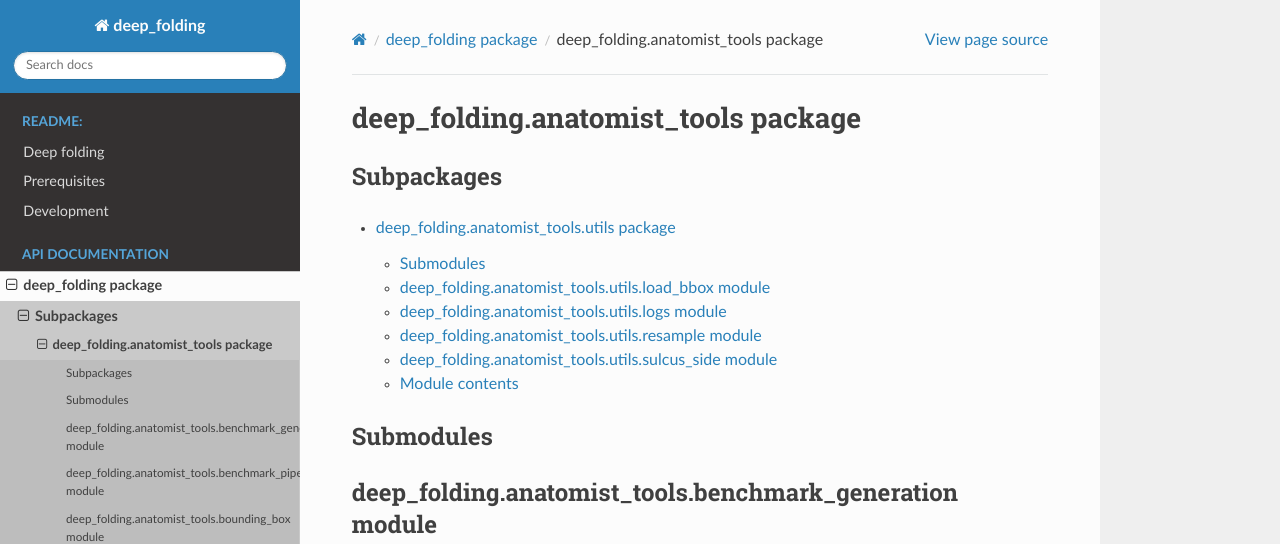
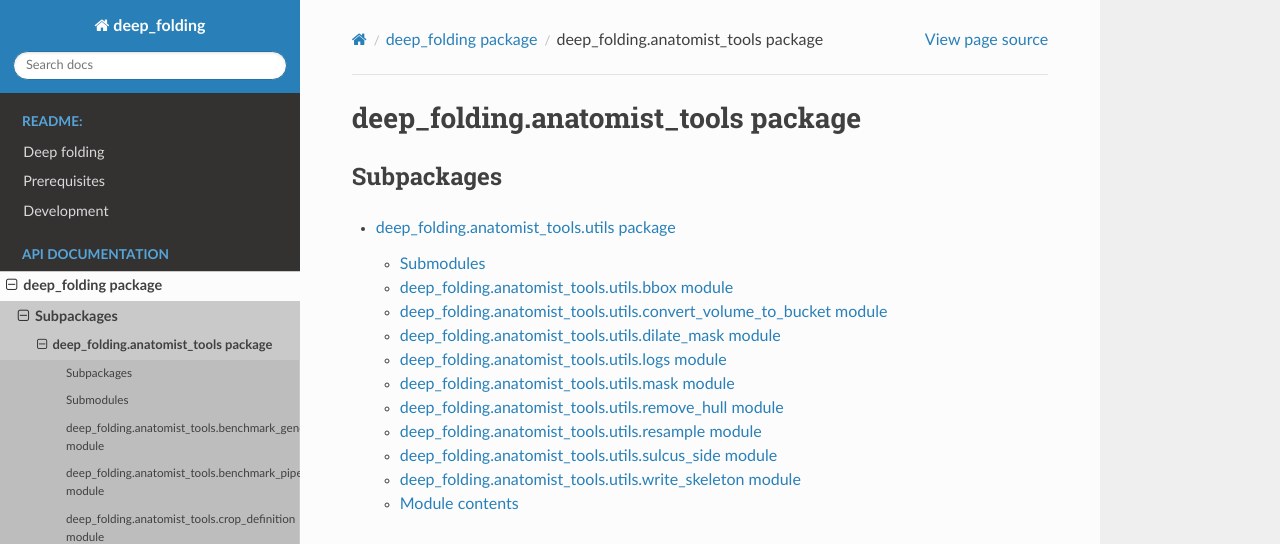
Before and after one commit to neurospin/deep_folding, a Sphinx documentation site: the page built from docs/source/deep_folding.anatomist_tools.rst, in a window 1280 px wide and 1400 px high. Shown: the top 544 px of the window. Built offline with Sphinx 7.4.7 and the Read the Docs theme 2.0.0, drawn with Linux system fonts in a browser that asks for light colours; some of the changed text lies outside the part shown.

Commit message:
Generated rst sphinx doc files

```diff
--- a/docs/source/deep_folding.anatomist_tools.rst
+++ b/docs/source/deep_folding.anatomist_tools.rst
@@ -1,77 +1,77 @@
-deep\_folding\.anatomist\_tools package
-=======================================
+deep\_folding.anatomist\_tools package
+======================================
 
 Subpackages
 -----------
 
 .. toctree::
+   :maxdepth: 4
 
-    deep_folding.anatomist_tools.utils
+   deep_folding.anatomist_tools.utils
 
 Submodules
 ----------
 
-deep\_folding\.anatomist\_tools\.benchmark\_generation module
--------------------------------------------------------------
+deep\_folding.anatomist\_tools.benchmark\_generation module
+-----------------------------------------------------------
 
 .. automodule:: deep_folding.anatomist_tools.benchmark_generation
-    :members:
-    :undoc-members:
-    :show-inheritance:
+   :members:
+   :undoc-members:
+   :show-inheritance:
 
-deep\_folding\.anatomist\_tools\.benchmark\_pipeline module
------------------------------------------------------------
+deep\_folding.anatomist\_tools.benchmark\_pipeline module
+---------------------------------------------------------
 
 .. automodule:: deep_folding.anatomist_tools.benchmark_pipeline
-    :members:
-    :undoc-members:
-    :show-inheritance:
+   :members:
+   :undoc-members:
+   :show-inheritance:
 
-deep\_folding\.anatomist\_tools\.bounding\_box module
------------------------------------------------------
+deep\_folding.anatomist\_tools.crop\_definition module
+------------------------------------------------------
 
-.. automodule:: deep_folding.anatomist_tools.bounding_box
-    :members:
-    :undoc-members:
-    :show-inheritance:
+.. automodule:: deep_folding.anatomist_tools.crop_definition
+   :members:
+   :undoc-members:
+   :show-inheritance:
 
-deep\_folding\.anatomist\_tools\.dataset\_gen\_pipe module
-----------------------------------------------------------
+deep\_folding.anatomist\_tools.dataset\_gen\_pipe module
+--------------------------------------------------------
 
 .. automodule:: deep_folding.anatomist_tools.dataset_gen_pipe
-    :members:
-    :undoc-members:
-    :show-inheritance:
+   :members:
+   :undoc-members:
+   :show-inheritance:
 
-deep\_folding\.anatomist\_tools\.display module
------------------------------------------------
+deep\_folding.anatomist\_tools.display module
+---------------------------------------------
 
 .. automodule:: deep_folding.anatomist_tools.display
-    :members:
-    :undoc-members:
-    :show-inheritance:
+   :members:
+   :undoc-members:
+   :show-inheritance:
 
-deep\_folding\.anatomist\_tools\.load\_data module
---------------------------------------------------
+deep\_folding.anatomist\_tools.load\_data module
+------------------------------------------------
 
 .. automodule:: deep_folding.anatomist_tools.load_data
-    :members:
-    :undoc-members:
-    :show-inheritance:
+   :members:
+   :undoc-members:
+   :show-inheritance:
 
-deep\_folding\.anatomist\_tools\.transform module
--------------------------------------------------
+deep\_folding.anatomist\_tools.mask\_qc module
+----------------------------------------------
 
-.. automodule:: deep_folding.anatomist_tools.transform
-    :members:
-    :undoc-members:
-    :show-inheritance:
-
+.. automodule:: deep_folding.anatomist_tools.mask_qc
+   :members:
+   :undoc-members:
+   :show-inheritance:
 
 Module contents
 ---------------
 
 .. automodule:: deep_folding.anatomist_tools
-    :members:
-    :undoc-members:
-    :show-inheritance:
+   :members:
+   :undoc-members:
+   :show-inheritance:
--- a/docs/source/deep_folding.anatomist_tools.utils.rst
+++ b/docs/source/deep_folding.anatomist_tools.utils.rst
@@ -1,46 +1,85 @@
-deep\_folding\.anatomist\_tools\.utils package
-==============================================
+deep\_folding.anatomist\_tools.utils package
+============================================
 
 Submodules
 ----------
 
-deep\_folding\.anatomist\_tools\.utils\.load\_bbox module
----------------------------------------------------------
+deep\_folding.anatomist\_tools.utils.bbox module
+------------------------------------------------
 
-.. automodule:: deep_folding.anatomist_tools.utils.load_bbox
-    :members:
-    :undoc-members:
-    :show-inheritance:
+.. automodule:: deep_folding.anatomist_tools.utils.bbox
+   :members:
+   :undoc-members:
+   :show-inheritance:
 
-deep\_folding\.anatomist\_tools\.utils\.logs module
----------------------------------------------------
+deep\_folding.anatomist\_tools.utils.convert\_volume\_to\_bucket module
+-----------------------------------------------------------------------
+
+.. automodule:: deep_folding.anatomist_tools.utils.convert_volume_to_bucket
+   :members:
+   :undoc-members:
+   :show-inheritance:
+
+deep\_folding.anatomist\_tools.utils.dilate\_mask module
+--------------------------------------------------------
+
+.. automodule:: deep_folding.anatomist_tools.utils.dilate_mask
+   :members:
+   :undoc-members:
+   :show-inheritance:
+
+deep\_folding.anatomist\_tools.utils.logs module
+------------------------------------------------
 
 .. automodule:: deep_folding.anatomist_tools.utils.logs
-    :members:
-    :undoc-members:
-    :show-inheritance:
+   :members:
+   :undoc-members:
+   :show-inheritance:
 
-deep\_folding\.anatomist\_tools\.utils\.resample module
--------------------------------------------------------
+deep\_folding.anatomist\_tools.utils.mask module
+------------------------------------------------
+
+.. automodule:: deep_folding.anatomist_tools.utils.mask
+   :members:
+   :undoc-members:
+   :show-inheritance:
+
+deep\_folding.anatomist\_tools.utils.remove\_hull module
+--------------------------------------------------------
+
+.. automodule:: deep_folding.anatomist_tools.utils.remove_hull
+   :members:
+   :undoc-members:
+   :show-inheritance:
+
+deep\_folding.anatomist\_tools.utils.resample module
+----------------------------------------------------
 
 .. automodule:: deep_folding.anatomist_tools.utils.resample
-    :members:
-    :undoc-members:
-    :show-inheritance:
+   :members:
+   :undoc-members:
+   :show-inheritance:
 
-deep\_folding\.anatomist\_tools\.utils\.sulcus\_side module
+deep\_folding.anatomist\_tools.utils.sulcus\_side module
+--------------------------------------------------------
+
+.. automodule:: deep_folding.anatomist_tools.utils.sulcus_side
+   :members:
+   :undoc-members:
+   :show-inheritance:
+
+deep\_folding.anatomist\_tools.utils.write\_skeleton module
 -----------------------------------------------------------
 
-.. automodule:: deep_folding.anatomist_tools.utils.sulcus_side
-    :members:
-    :undoc-members:
-    :show-inheritance:
-
+.. automodule:: deep_folding.anatomist_tools.utils.write_skeleton
+   :members:
+   :undoc-members:
+   :show-inheritance:
 
 Module contents
 ---------------
 
 .. automodule:: deep_folding.anatomist_tools.utils
-    :members:
-    :undoc-members:
-    :show-inheritance:
+   :members:
+   :undoc-members:
+   :show-inheritance:
--- a/docs/source/deep_folding.rst
+++ b/docs/source/deep_folding.rst
@@ -5,15 +5,27 @@ Subpackages
 -----------
 
 .. toctree::
+   :maxdepth: 4
 
-    deep_folding.anatomist_tools
-    deep_folding.preprocessing
-    deep_folding.utils
+   deep_folding.anatomist_tools
+   deep_folding.preprocessing
+   deep_folding.utils
+
+Submodules
+----------
+
+deep\_folding.info module
+-------------------------
+
+.. automodule:: deep_folding.info
+   :members:
+   :undoc-members:
+   :show-inheritance:
 
 Module contents
 ---------------
 
 .. automodule:: deep_folding
-    :members:
-    :undoc-members:
-    :show-inheritance:
+   :members:
+   :undoc-members:
+   :show-inheritance:
--- a/docs/source/deep_folding.utils.rst
+++ b/docs/source/deep_folding.utils.rst
@@ -1,30 +1,37 @@
-deep\_folding\.utils package
-============================
+deep\_folding.utils package
+===========================
 
 Submodules
 ----------
 
-deep\_folding\.utils\.pytorchtools module
------------------------------------------
+deep\_folding.utils.pytorchtools module
+---------------------------------------
 
 .. automodule:: deep_folding.utils.pytorchtools
-    :members:
-    :undoc-members:
-    :show-inheritance:
+   :members:
+   :undoc-members:
+   :show-inheritance:
 
-deep\_folding\.utils\.save\_results module
-------------------------------------------
+deep\_folding.utils.save\_results module
+----------------------------------------
 
 .. automodule:: deep_folding.utils.save_results
-    :members:
-    :undoc-members:
-    :show-inheritance:
+   :members:
+   :undoc-members:
+   :show-inheritance:
 
+deep\_folding.utils.split\_train\_test module
+---------------------------------------------
+
+.. automodule:: deep_folding.utils.split_train_test
+   :members:
+   :undoc-members:
+   :show-inheritance:
 
 Module contents
 ---------------
 
 .. automodule:: deep_folding.utils
-    :members:
-    :undoc-members:
-    :show-inheritance:
+   :members:
+   :undoc-members:
+   :show-inheritance:
```
Also changed, not shown: docs/source/deep_folding.preprocessing.rst (+20 -21 lines), 2 other files.
